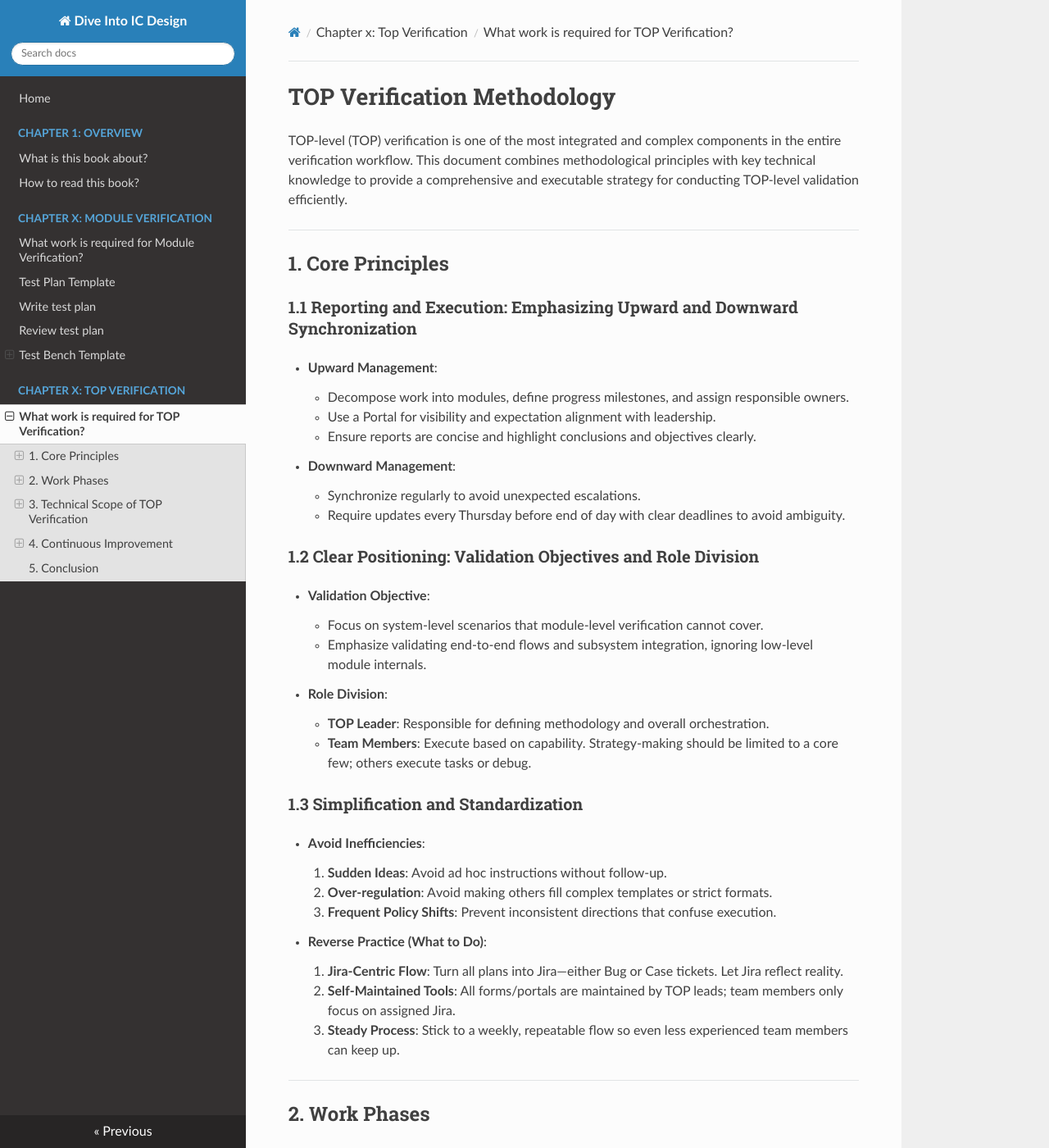
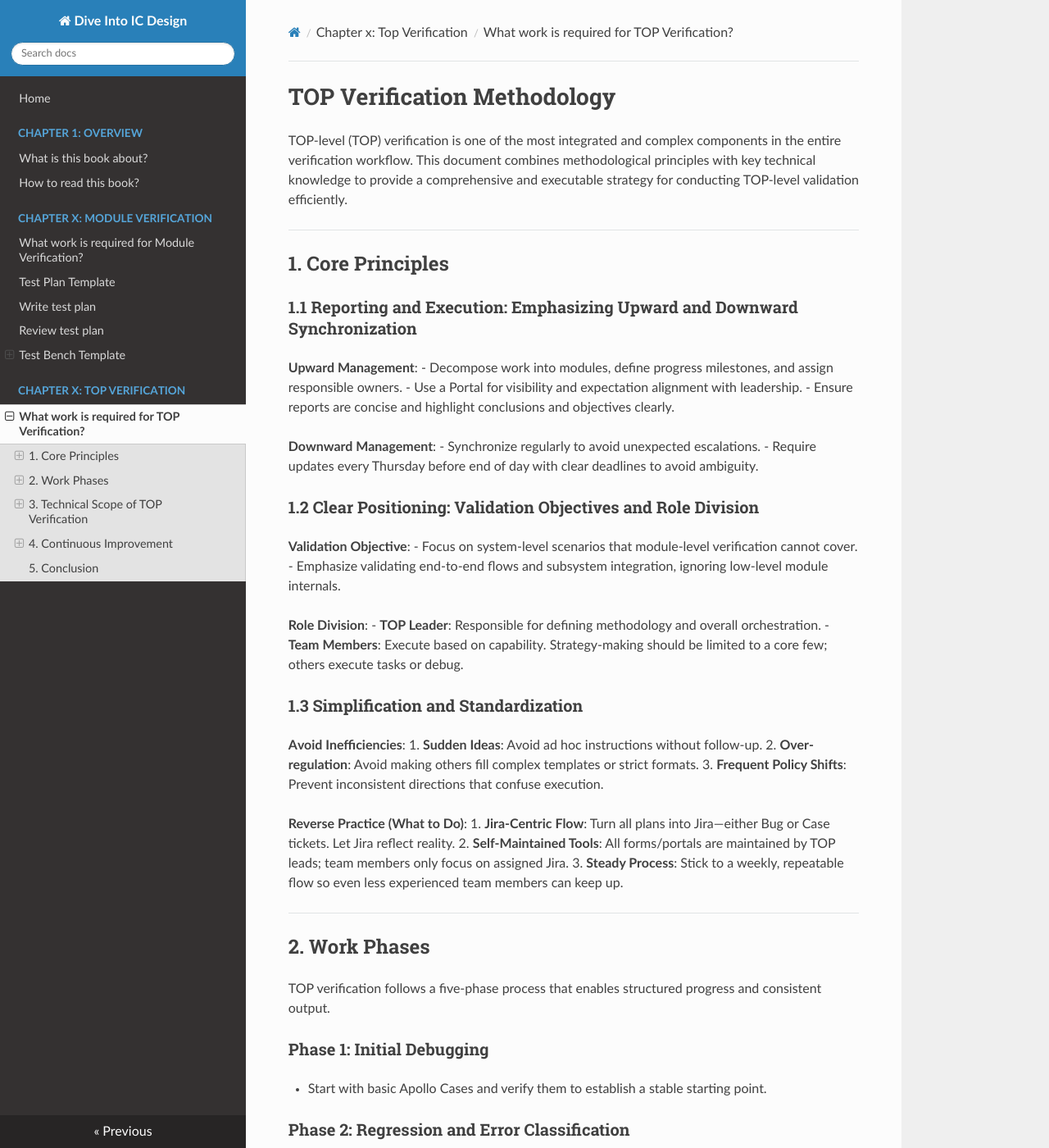
Before and after one commit to asdfasdf446/Dive-Into-IC-Design, an MkDocs documentation site: the page built from docs/chapter_x_Top_Verification/what.md, in a window 1280 px wide and 1400 px high. Shown: the whole window at 82% size. Built offline with MkDocs 1.6.1, drawn with Linux system fonts in a browser that asks for light colours; nearby versions of some CDN libraries; some of the changed text lies outside the part shown.

```diff
--- a/docs/chapter_x_Top_Verification/what.md
+++ b/docs/chapter_x_Top_Verification/what.md
@@ -8,33 +8,33 @@ TOP-level (TOP) verification is one of the most integrated and complex component
 
 ### 1.1 Reporting and Execution: Emphasizing Upward and Downward Synchronization
 
-- **Upward Management**:
+**Upward Management**:
     - Decompose work into modules, define progress milestones, and assign responsible owners.
     - Use a Portal for visibility and expectation alignment with leadership.
     - Ensure reports are concise and highlight conclusions and objectives clearly.
 
-- **Downward Management**:
+**Downward Management**:
     - Synchronize regularly to avoid unexpected escalations.
     - Require updates every Thursday before end of day with clear deadlines to avoid ambiguity.
 
 ### 1.2 Clear Positioning: Validation Objectives and Role Division
 
-- **Validation Objective**:
+**Validation Objective**:
     - Focus on system-level scenarios that module-level verification cannot cover.
     - Emphasize validating end-to-end flows and subsystem integration, ignoring low-level module internals.
 
-- **Role Division**:
+**Role Division**:
     - **TOP Leader**: Responsible for defining methodology and overall orchestration.
     - **Team Members**: Execute based on capability. Strategy-making should be limited to a core few; others execute tasks or debug.
 
 ### 1.3 Simplification and Standardization
 
-- **Avoid Inefficiencies**:
+**Avoid Inefficiencies**:
     1. **Sudden Ideas**: Avoid ad hoc instructions without follow-up.
     2. **Over-regulation**: Avoid making others fill complex templates or strict formats.
     3. **Frequent Policy Shifts**: Prevent inconsistent directions that confuse execution.
 
-- **Reverse Practice (What to Do)**:
+**Reverse Practice (What to Do)**:
     1. **Jira-Centric Flow**: Turn all plans into Jira—either Bug or Case tickets. Let Jira reflect reality.
     2. **Self-Maintained Tools**: All forms/portals are maintained by TOP leads; team members only focus on assigned Jira.
     3. **Steady Process**: Stick to a weekly, repeatable flow so even less experienced team members can keep up.
@@ -81,35 +81,35 @@ TOP verification also involves deep technical knowledge across multiple system d
 
 ### 3.1 Testbench (TB) Integration
 
-- **Module Agent Integration**: Incorporate all module-level agents into the TOP-level environment.
-- **Bus Configurations**:
+**Module Agent Integration**: Incorporate all module-level agents into the TOP-level environment.
+**Bus Configurations**:
     - **Active Agents**: PCIe, DDR, Ethernet, Flash, UART, SPI, etc.
     - **Passive Agents**: AXI, AHB, GMII, internal custom interfaces.
 
 ### 3.2 System Knowledge (for Debugging)
 
-- **Data Flow**: Understand TX/RX paths and module data transformations.
-- **Registers**:
+**Data Flow**: Understand TX/RX paths and module data transformations.
+**Registers**:
     - Knowledge of configuration interfaces (PCIe, JTAG, FW, etc.).
     - Awareness of chip mode settings and boot-time initialization.
-- **Interrupts**:
+**Interrupts**:
     - Must verify system-wide interrupt responses (e.g., ECC, counter thresholds).
-- **Performance**:
+**Performance**:
     - Validate metrics like bandwidth, latency, cache hit rates.
-- **Clock & Reset**:
+**Clock & Reset**:
     - Confirm correct configuration and reset of all clock domains.
-- **Power Domains**:
+**Power Domains**:
     - Verify independent domain power-up and correct voltage ranges.
 
 ### 3.3 Non-ASIC Specific Tasks
 
-- **FPGA Verification**: Build and simulate FPGA images for early validation.
-- **Gate-Level Simulation (GLS)**:
+**FPGA Verification**: Build and simulate FPGA images for early validation.
+**Gate-Level Simulation (GLS)**:
     - Pre- and post-layout verification of synthesized netlists.
-- **Acceleration/Emulation**:
+**Acceleration/Emulation**:
     - Adjust module use based on maturity.
     - Use stubs to replace unrelated modules during slow simulations.
-- **Automatic Test Equipment (ATE)**:
+**Automatic Test Equipment (ATE)**:
     - Generate production test patterns, especially for PHYs.
 
 ---
```
